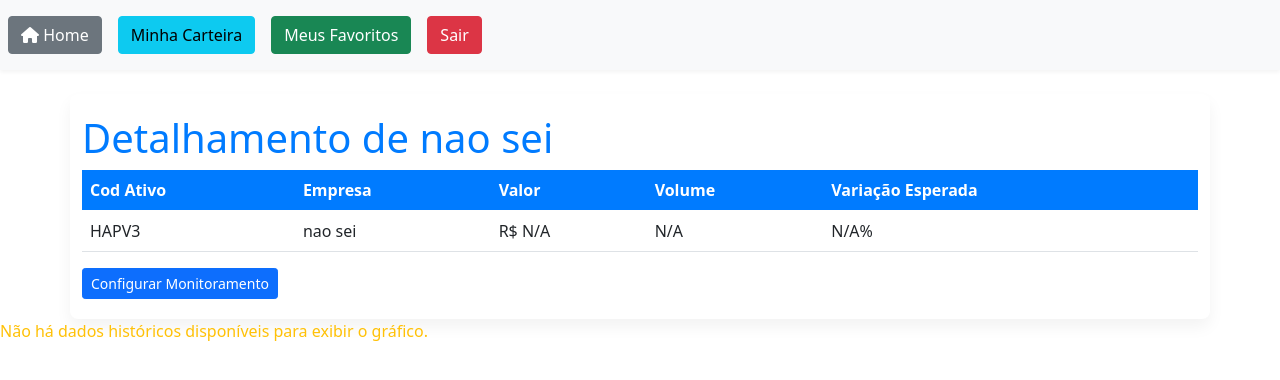
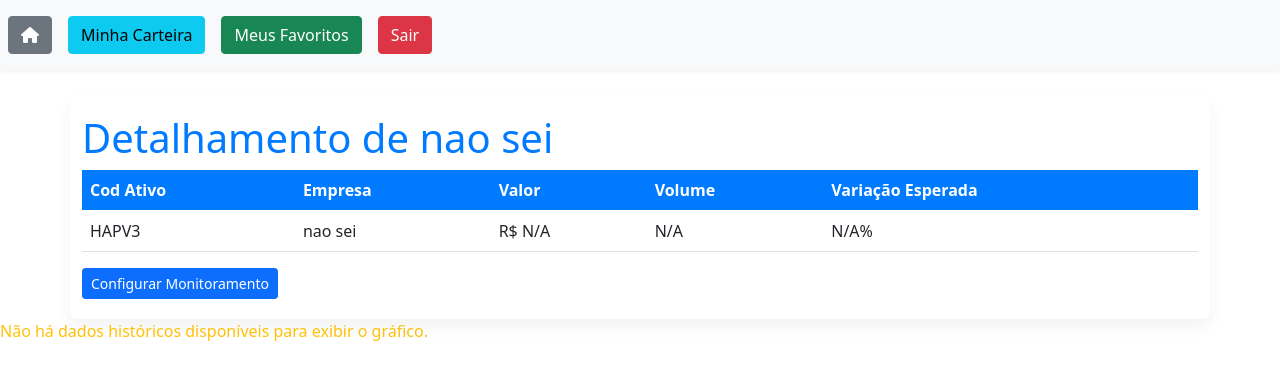
Before and after one commit to JBSilvaDev/desafio-inoa, a Django app: page /ativos_user/detalhes/1/ in a window 1280 px wide. Shown: the top 380 px of the page. Run offline with Django 5.2, Linux system fonts and the light colour scheme; a user stored in the database is signed in; data comes from the database, SQL or seed files in the repository; both versions use the stored data as it was after the commit; data that the repository does not hold is empty; some libraries are stand-ins or nearby versions.

Commit message:
fix: ajuste botao home e db

```diff
--- a/templates/base.html
+++ b/templates/base.html
@@ -20,7 +20,7 @@
           <li class="nav-item"><a class="nav-link active" href="{% url 'home' %}"><button class="btn btn-primary">Login</button></a></li>
           <li class="nav-item"><a class="nav-link active" href="{% url 'auth:cadastro' %}"><button class="btn btn-success">Cadastrar</button></a></li> {# Usar namespace 'auth' #}
           {% else %}
-          <li class="nav-item"><a class="nav-link active" href="{% url 'ativos_user:home_ativos' %}"><button class="btn btn-secondary"><i class="fas fa-home"></i> Home</button></a></li> {# Novo botão Home #}
+          <li class="nav-item"><a class="nav-link active" href="{% url 'ativos_user:home_ativos' %}"><button class="btn btn-secondary"><i class="fas fa-home"> </i></button></a></li> {# Novo botão Home #}
           <li class="nav-item"><a class="nav-link active" href="{% url 'ativos_user:carteira' %}"><button class="btn btn-info">Minha Carteira</button></a></li> {# Novo link #}
           <li class="nav-item"><a class="nav-link active" href="{% url 'ativos_user:favoritos' %}"><button class="btn btn-success">Meus Favoritos</button></a></li> {# Novo link #}
           <li class="nav-item"><a class="nav-link active" href="{% url 'auth:sair' %}"><button class="btn btn-danger">Sair</button></a></li> {# Usar namespace 'auth' #}
```
Also changed, not shown: db.sqlite3.
